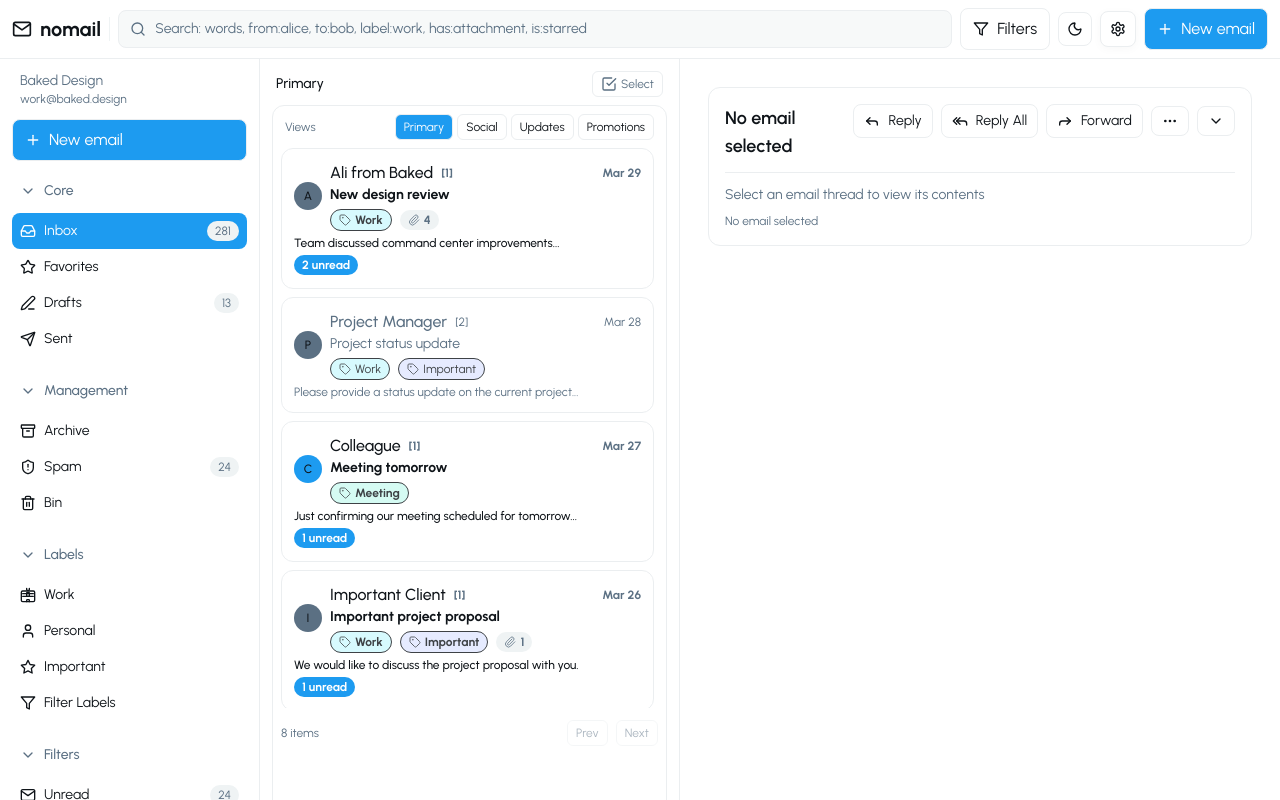
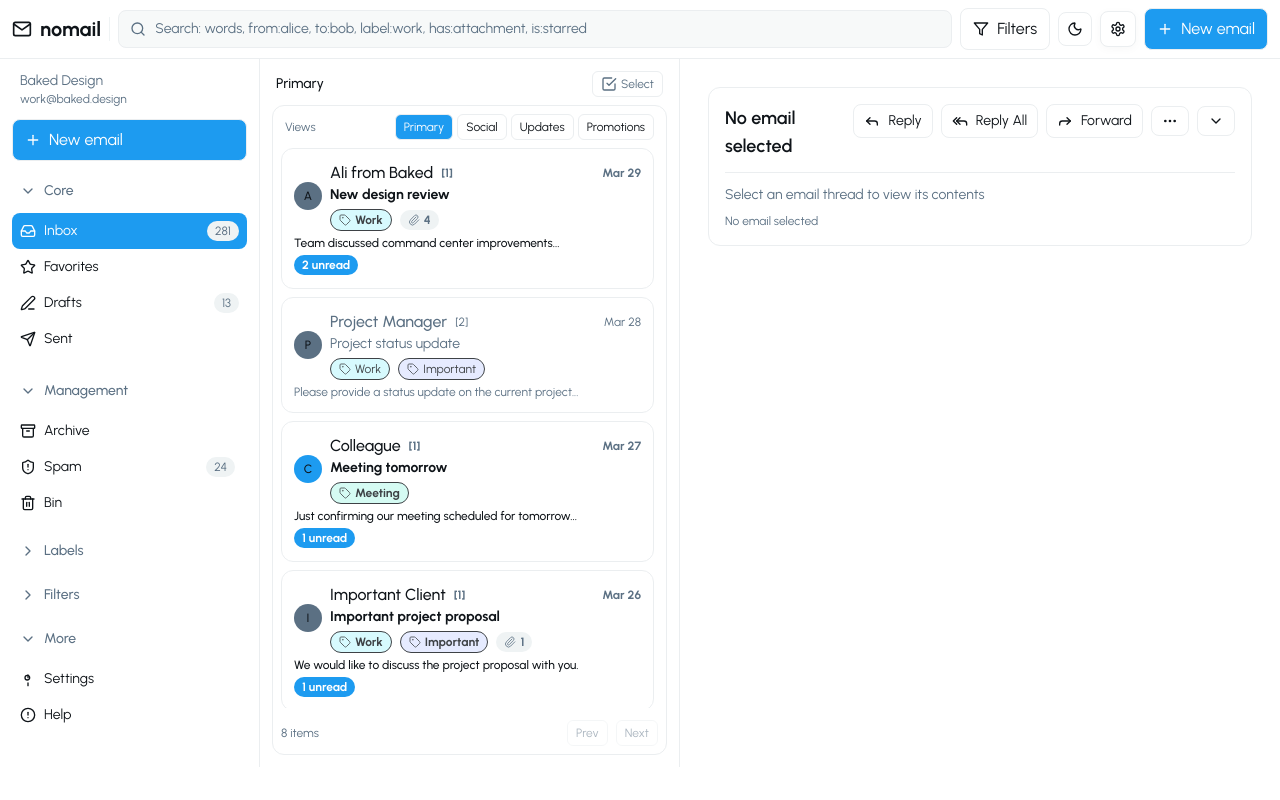
Before and after one commit to nowarelabs/nomail, a Next.js app in the folder apps/frontend/: page / in a window 1280 px wide. Shown: the top 800 px of the page. Built offline with nearby package versions, Linux system fonts and the light colour scheme.

Commit message:
feat: add scroll to sidebar

```diff
--- a/apps/frontend/src/app/page.tsx
+++ b/apps/frontend/src/app/page.tsx
@@ -25,8 +25,8 @@ export default function Home() {
   const [theme, setTheme] = useState<'light' | 'dark'>('light');
   const [isCoreOpen, setIsCoreOpen] = useState(true);
   const [isManagementOpen, setIsManagementOpen] = useState(true);
-  const [isLabelsOpen, setIsLabelsOpen] = useState(true);
-  const [isFiltersOpen, setIsFiltersOpen] = useState(true);
+  const [isLabelsOpen, setIsLabelsOpen] = useState(false);
+  const [isFiltersOpen, setIsFiltersOpen] = useState(false);
   const [isMoreOpen, setIsMoreOpen] = useState(true);
   const [isSettingsOpen, setIsSettingsOpen] = useState(false);
   const [activeMainView, setActiveMainView] = useState('inbox');
@@ -2849,6 +2849,7 @@ export default function Home() {
 							</div>
 						)}
 					</div>
+					<div className="space-y-2 max-h-[50vh] overflow-y-auto pr-1 scrollbar-hidden">
 						<div>
 							<button
 								className="w-full text-left flex items-center gap-2 px-2 py-2 text-sm text-muted-foreground hover:text-foreground"
@@ -3266,6 +3267,7 @@ export default function Home() {
 									</div>
 								</div>
 							)}
+						</div>
 					</div>
 				</aside>
 				<section className="border-r p-3 overflow-y-auto hidden xl:flex xl:flex-col xl:min-w-0">
```
Lines whose indentation alone changed are shown as unchanged.
